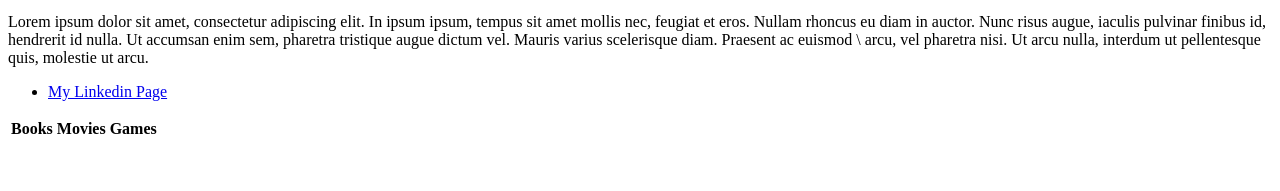
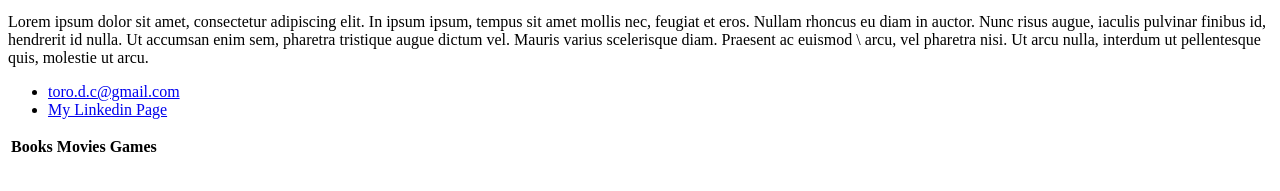
Before and after one commit to 1der4k/1der4k.github.io, a plain HTML site: page index.html.html in a window 1280 px wide. Shown: the part 367-558 px from the top of the page. Drawn offline with Linux system fonts and the light colour scheme.

Commit message:
corrected further coding errors

```diff
--- a/index.html.html
+++ b/index.html.html
@@ -24,7 +24,7 @@
   </p>
 
   <ul>
-    <li><a href="mailto:toro.d.c@gmail.com>toro.d.c@gmail.com</a></li>
+    <li><a href="mailto:toro.d.c@gmail.com">toro.d.c@gmail.com</a></li>
     <li><a href="www.linkedin.com/in/derek-toro-880b13107">My Linkedin Page</a></li>
   </ul>
 
```
